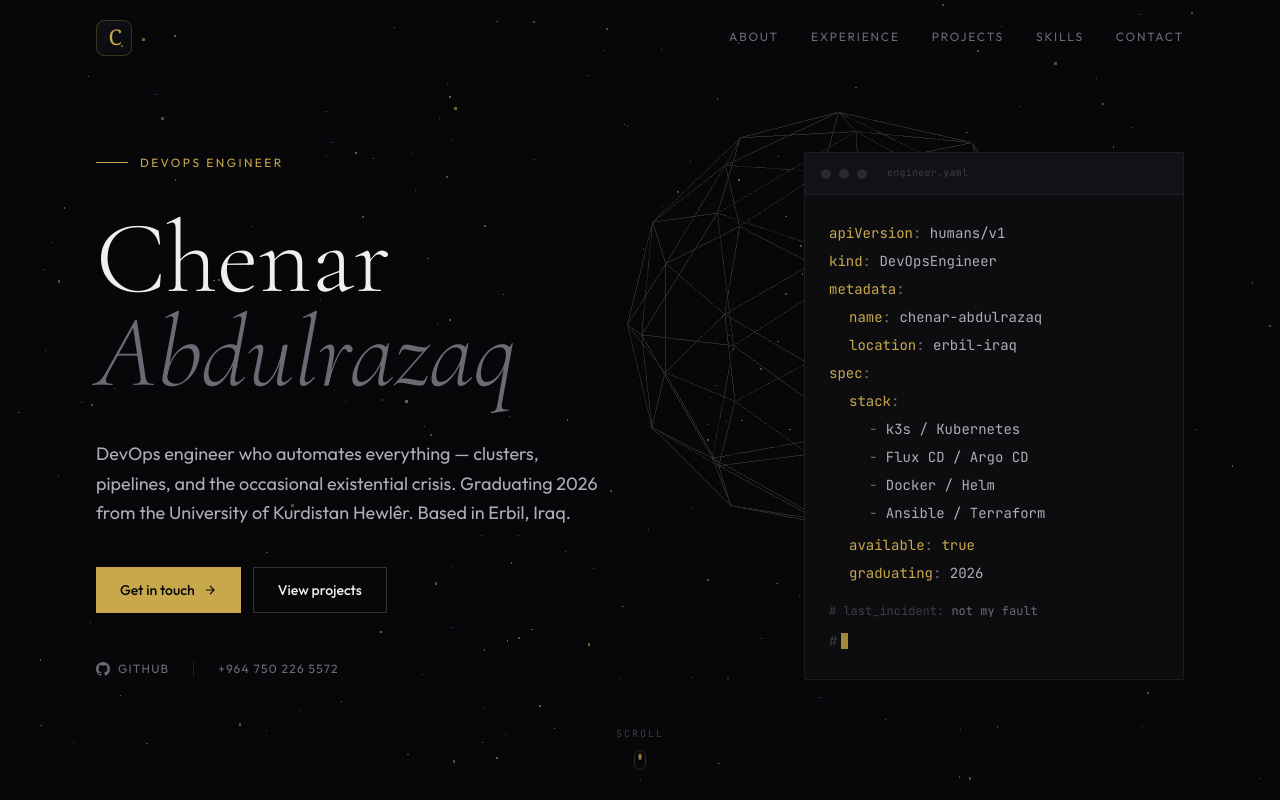
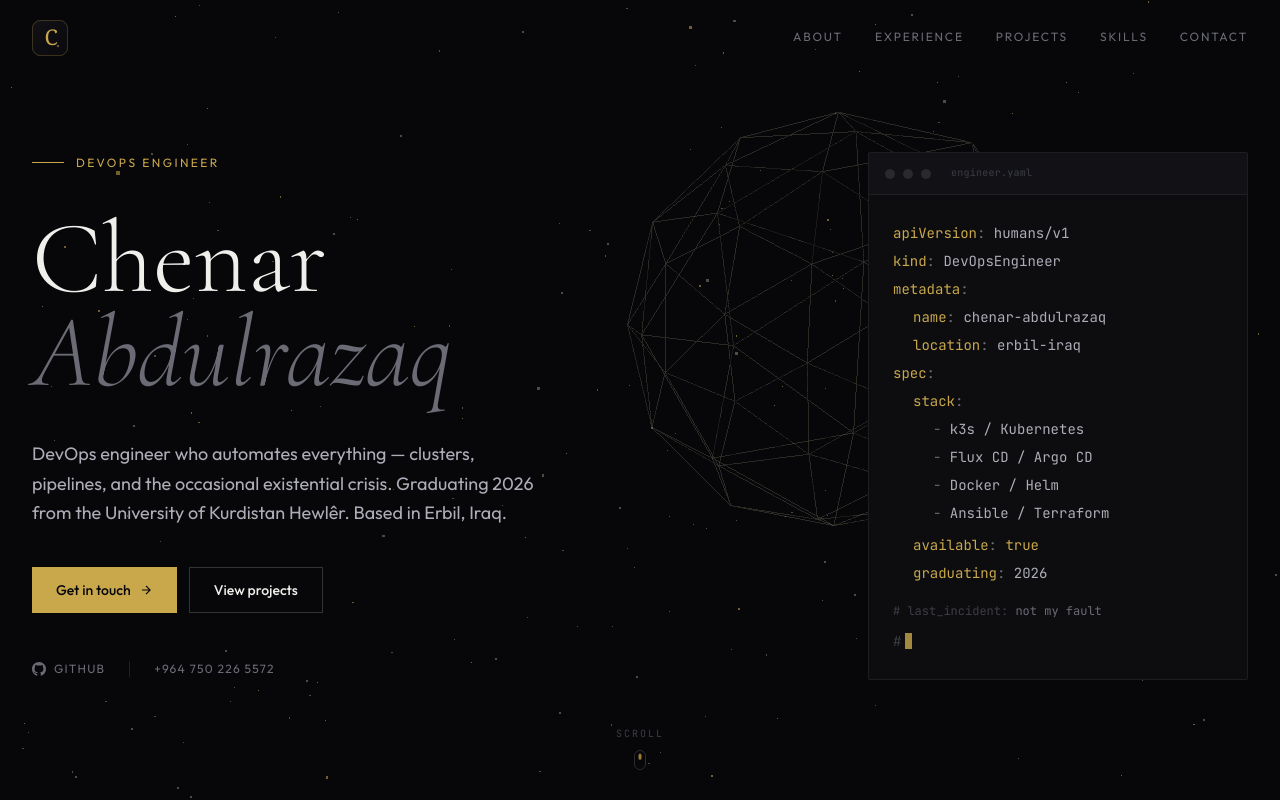
Before and after one commit to Chenarrr/Portfolio, a React (Vite) app: page / in a window 1280 px wide. Shown: the top 800 px of the page. Built offline with nearby package versions, Linux system fonts and the light colour scheme.

Commit message:
chore: upgrade all breaking deps to latest + update README

```diff
--- a/postcss.config.js
+++ b/postcss.config.js
@@ -1,6 +1,6 @@
 export default {
     plugins: {
-        tailwindcss: {},
+        '@tailwindcss/postcss': {},
         autoprefixer: {},
     },
 }
--- a/src/index.css
+++ b/src/index.css
@@ -1,8 +1,7 @@
 @import url('https://fonts.googleapis.com/css2?family=Cormorant+Garamond:ital,wght@0,300;0,400;0,500;0,600;0,700;1,300;1,400;1,500&family=Outfit:wght@300;400;500;600;700&family=JetBrains+Mono:wght@400;500&display=swap');
 
-@tailwind base;
-@tailwind components;
-@tailwind utilities;
+@import "tailwindcss";
+@config "../tailwind.config.js";
 
 @layer base {
   *, *::before, *::after {
```
Also changed, not shown: package.json (+9 -8 lines), 2 other files (tests, documents, lock files or other folders).
